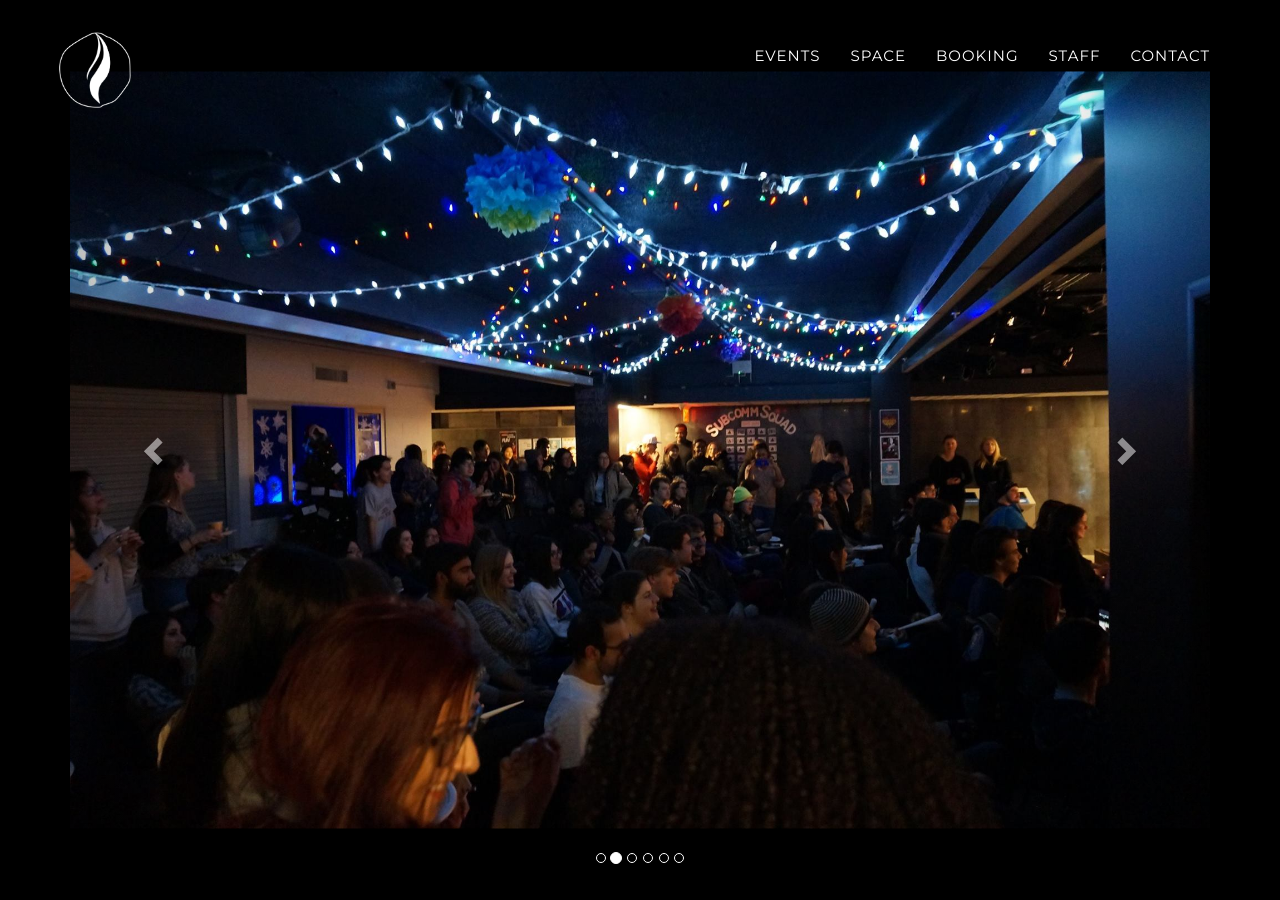
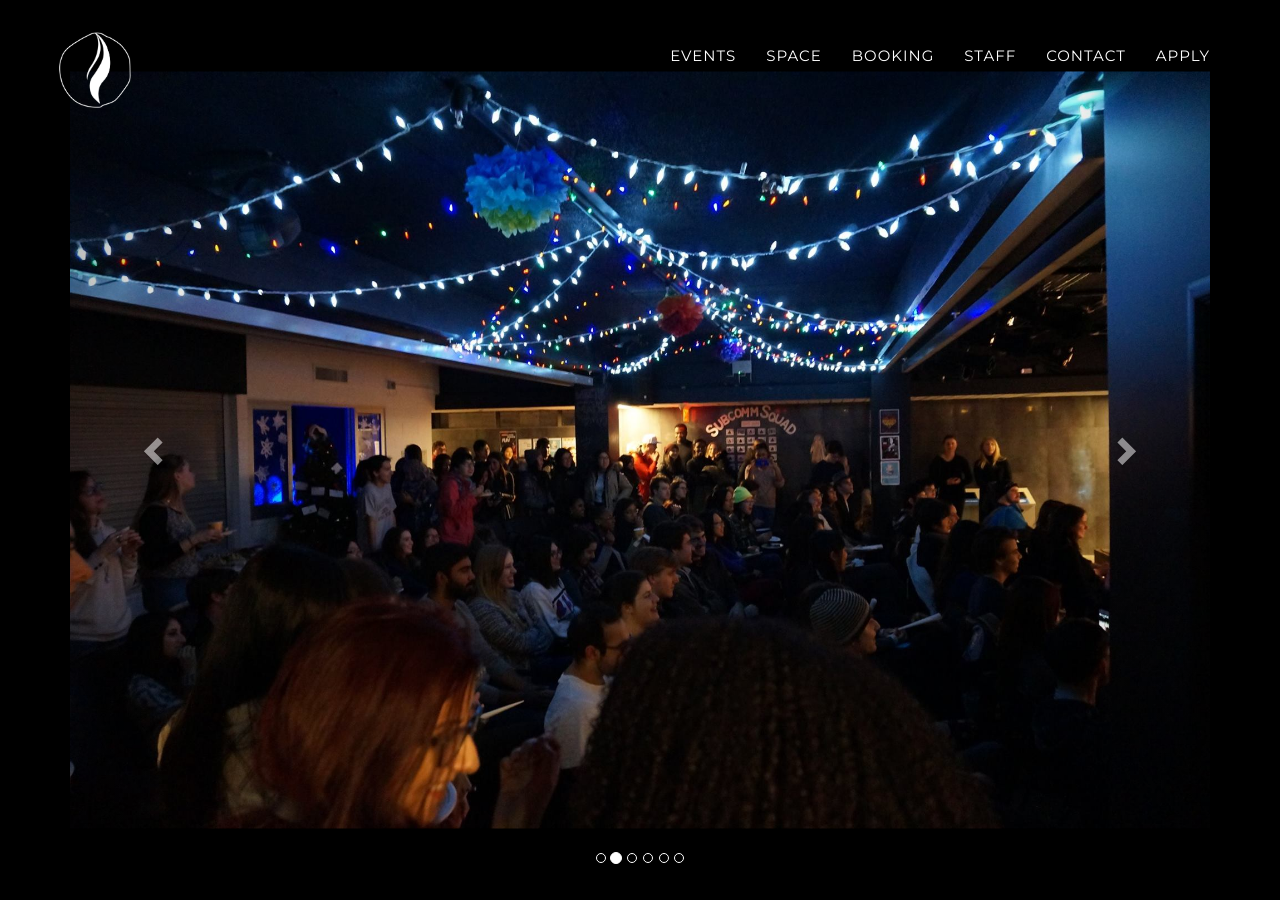
Before and after one commit to ryanfan/cats-eye-revamped, a Jekyll site: the page built from index.html, in a window 1280 px wide and 900 px high. Built offline with Jekyll 4.4.1, drawn with Linux system fonts in a browser that asks for light colours; nearby versions of some CDN libraries; some web fonts are replaced; library files that are not in the unit come from our copies.

Commit message:
Added application link

```diff
--- a/_includes/header.html
+++ b/_includes/header.html
@@ -35,6 +35,9 @@
                     </li>
                     <li>
                         <a class="page-scroll" href="#contact">Contact</a>
+                    </li>
+                    <li>
+                        <a href="https://docs.google.com/document/d/1jDFjH8b9XqQFWWS6NQOyamZokuLAR4hZtKFB74rlupA/edit">Apply</a>
                     </li>
                 </ul>
             </div>
```
